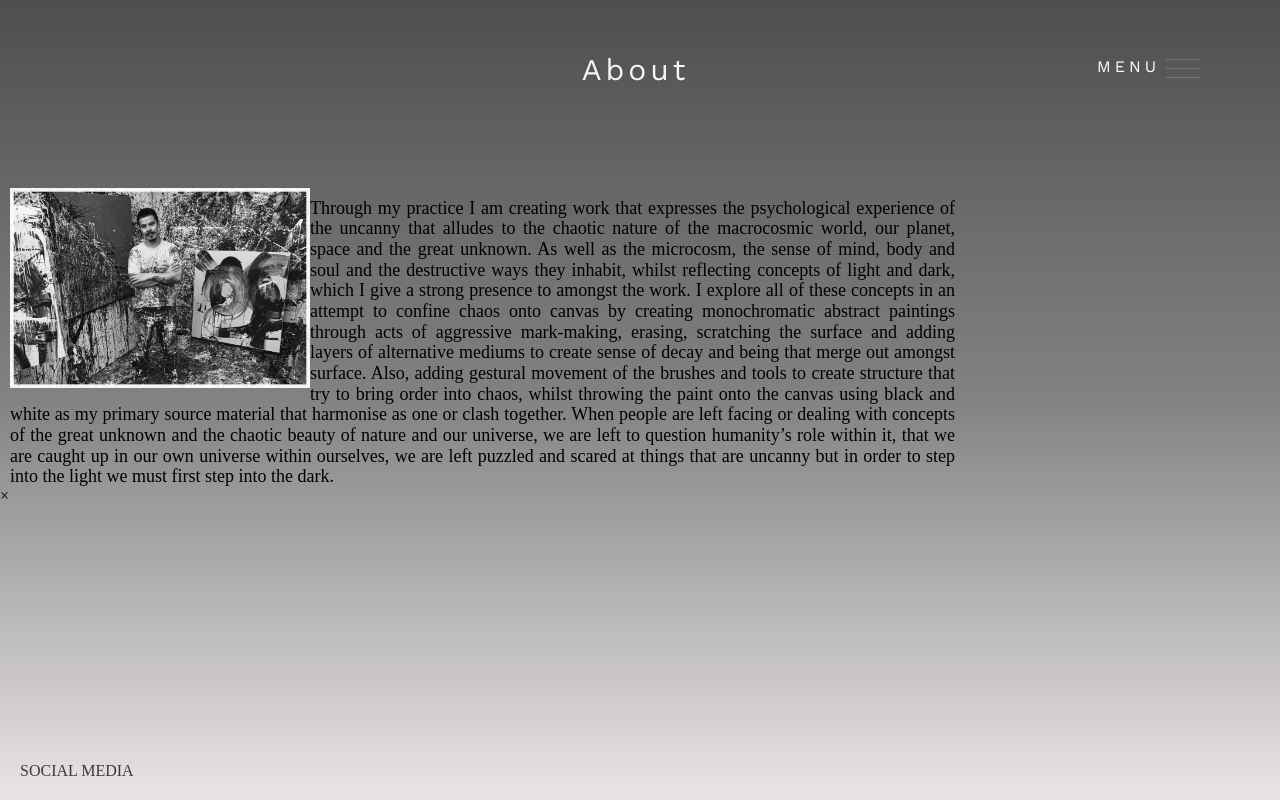
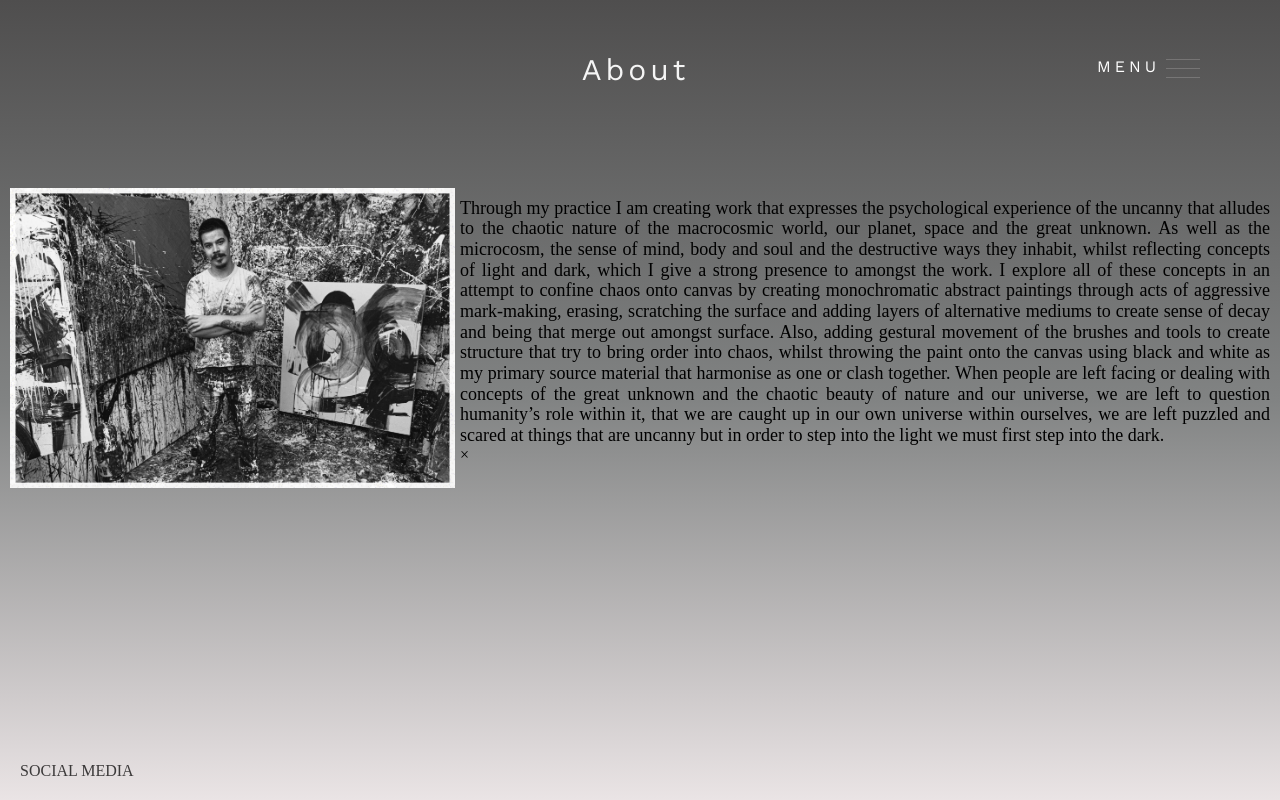
Before and after one commit to krhunter1439/DHA, a plain HTML site: page About.html in a window 1280 px wide. Drawn offline with nearby package versions, Linux system fonts and the light colour scheme.

Commit message:
text padding

```diff
--- a/About.html
+++ b/About.html
@@ -45,9 +45,9 @@
 
   <div class="content">
     <div style="width: 25%;">
-    <img style= "float: left" id="myImg" src="aboutimage.jpg" alt="Dyfri Hughes At Work" width="300" height="200">
+    <img style= "float: left; padding-right: 5px;" id="myImg" src="aboutimage.jpg" alt="Dyfri Hughes At Work" width="450" height="300">
     </div>
-    <div style="width: 75%">
+    <div>
       <p>
         Through my practice I am creating work that expresses the psychological experience of the uncanny that alludes to the chaotic nature of the macrocosmic world, our planet, space and the great unknown. As well as the microcosm, the sense of mind, body and soul and the destructive ways they inhabit, whilst reflecting concepts of light and dark, which I give a strong presence to amongst the work.
 
```
